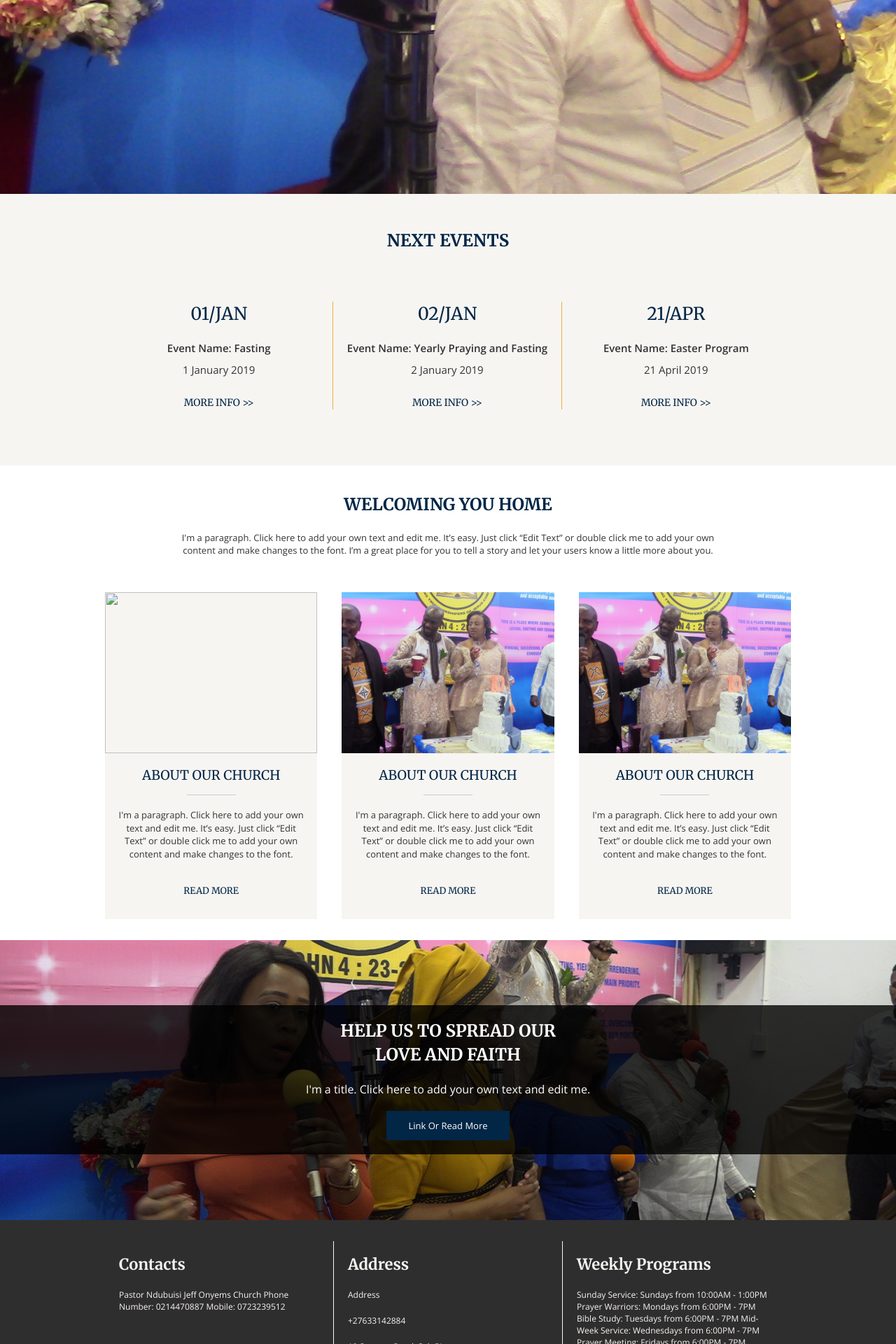
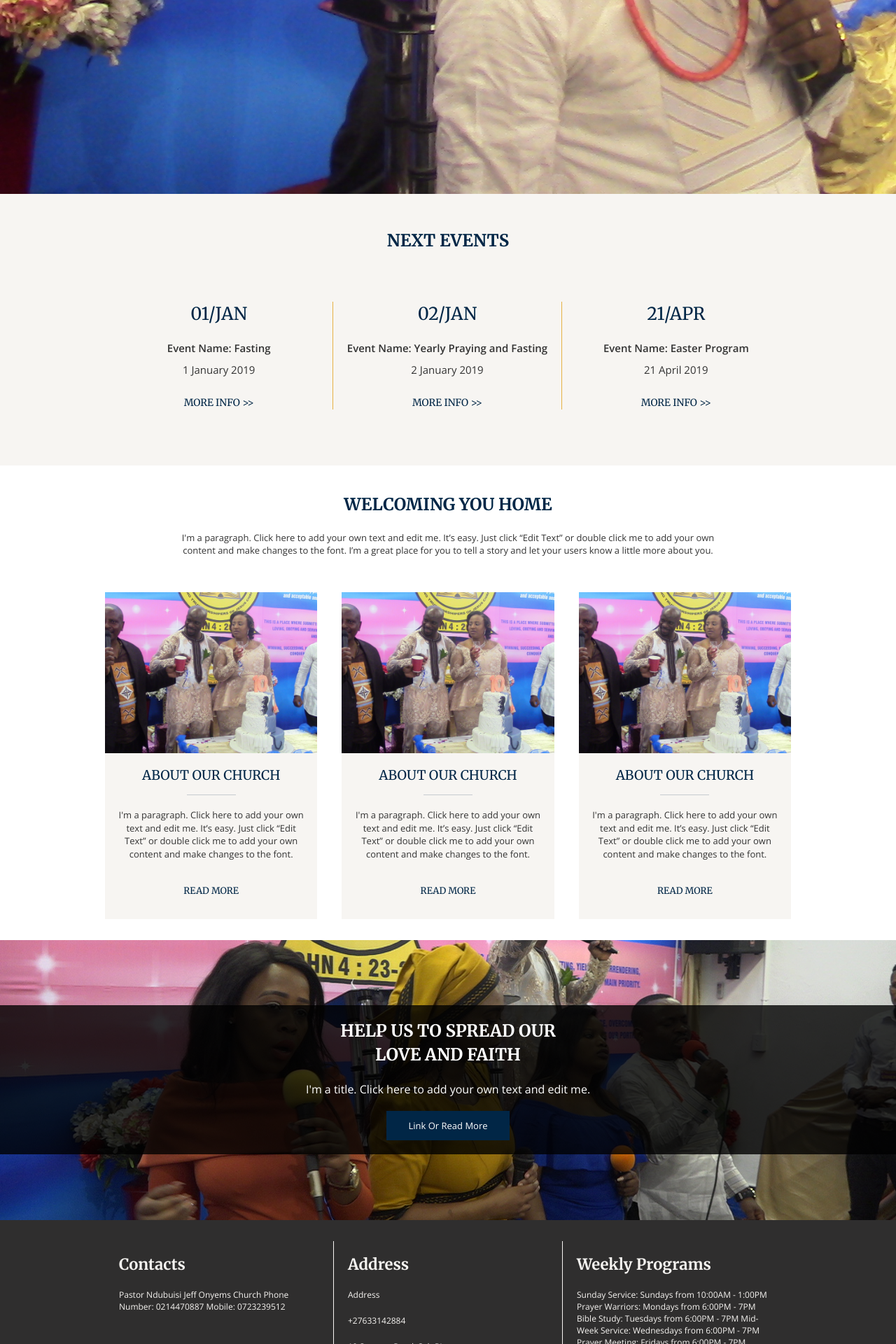
Before and after one commit to riyaadh47/hilary, a Jekyll site: the page built from index.html, in a window 1280 px wide. Shown: the part 4149-6069 px from the top of the page at 70% size. Built offline with Jekyll 4.4.1, drawn with Linux system fonts in a browser that asks for light colours; nearby versions of some CDN libraries; library files that are not in the unit come from our copies.

Commit message:
Update from Forestry.io - Updated content.json

```diff
--- a/_data/content.json
+++ b/_data/content.json
@@ -1,7 +1,7 @@
 {
   "quick-links": [
     {
-      "hero": "",
+      "hero": "img/IMG_0075.JPG",
       "heading": "ABOUT OUR CHURCH",
       "paragraph": "I'm a paragraph. Click here to add your own text and edit me. It’s easy. Just click “Edit Text” or double click me to add your own content and make changes to the font.",
       "link": "http://google.com"
```
